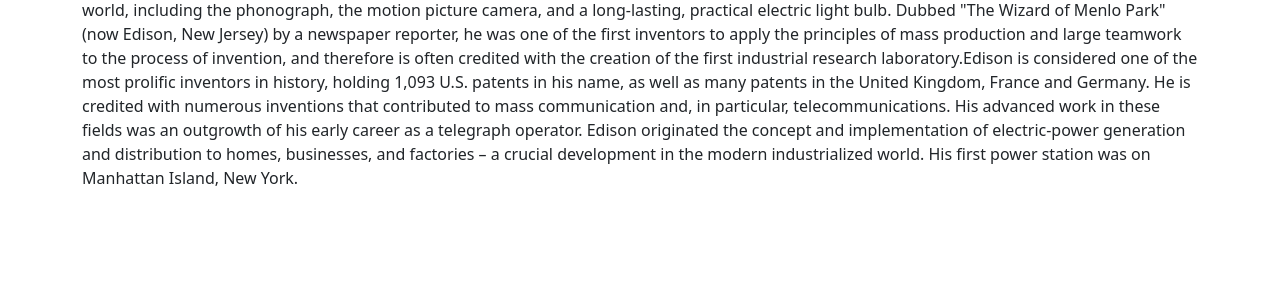
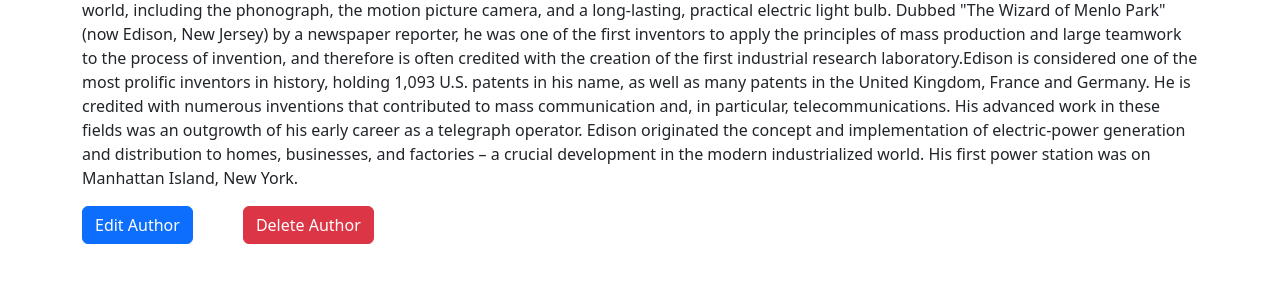
Before and after one commit to VBit7/HW_2_10, a Django app: page /author/1/ in a window 1280 px wide. Shown: the part 274-574 px from the top of the page. Run offline with Django 5.2, Linux system fonts and the light colour scheme; a user stored in the database is signed in; data comes from the database, SQL or seed files in the repository.

Commit message:
added the ability to delete and edit the author

```diff
--- a/quotes/templates/quotes/author_detail.html
+++ b/quotes/templates/quotes/author_detail.html
@@ -17,9 +17,28 @@
         <strong>Description:</strong>
     </p>
 
-    <div class="author-description">
+    <div class="author-description mb-3">
         {{ author.description }}
     </div>
+
+    {% if user.is_authenticated %}
+    <div class="d-flex justify-content-start">
+        <button id="edit-author" class="btn btn-primary">Edit Author</button>
+        <button id="delete-author" class="btn btn-danger" style="margin-left: 50px;">Delete Author</button>
+    </div>
+
+    <script>
+        document.getElementById('edit-author').addEventListener('click', function() {
+            window.location.href = "{% url 'quotes:edit_author' author.id %}";
+        });
+
+        document.getElementById('delete-author').addEventListener('click', function() {
+            if (confirm("Are you sure you want to delete this author?")) {
+                window.location.href = "{% url 'quotes:delete_author' author.id %}";
+            }
+        });
+    </script>
+    {% endif %}
 
 </div>
 
--- a/quotes/urls.py
+++ b/quotes/urls.py
@@ -13,4 +13,6 @@ urlpatterns = [
     path('add_quote', views.add_quote, name='add_quote'),
     path('authors/', views.authors, name='authors'),
     path('authors/page/<int:page>/', views.authors, name='authors_paginated'),
+    path('author/<int:author_id>/delete/', views.delete_author, name='delete_author'),
+    path('author/<int:author_id>/edit/', views.edit_author, name='edit_author'),
 ]
--- a/quotes/views.py
+++ b/quotes/views.py
@@ -1,5 +1,5 @@
 from django.contrib.auth.decorators import login_required
-from django.shortcuts import render, redirect
+from django.shortcuts import get_object_or_404, render, redirect
 from django.core.paginator import Paginator
 
 from .forms import AuthorForm, QuoteForm
@@ -32,7 +32,7 @@ def add_author(request):
 
 
 def authors(request, page=1):
-    authors_obj = Author.objects.all()
+    authors_obj = Author.objects.all().order_by('fullname')
     per_page = 24
     paginator = Paginator(authors_obj, per_page)
     authors_on_page = paginator.page(page)
@@ -57,3 +57,23 @@ def add_quote(request):
         form = QuoteForm()
 
     return render(request, 'quotes/add_quote.html', {'form': form})
+
+
+@login_required
+def delete_author(request, author_id):
+    author = get_object_or_404(Author, pk=author_id)
+    author.delete()
+    return redirect('quotes:authors')
+
+
+@login_required
+def edit_author(request, author_id):
+    author = get_object_or_404(Author, pk=author_id)
+    if request.method == 'POST':
+        form = AuthorForm(request.POST, instance=author)
+        if form.is_valid():
+            form.save()
+            return redirect('quotes:author_detail', author_id=author.id)
+    else:
+        form = AuthorForm(instance=author)
+    return render(request, 'quotes/edit_author.html', {'form': form, 'author': author})
```
Also changed, not shown: quotes/templates/quotes/authors.html (+4 -3 lines), quotes/templates/quotes/edit_author.html (added, +41 -0 lines).
